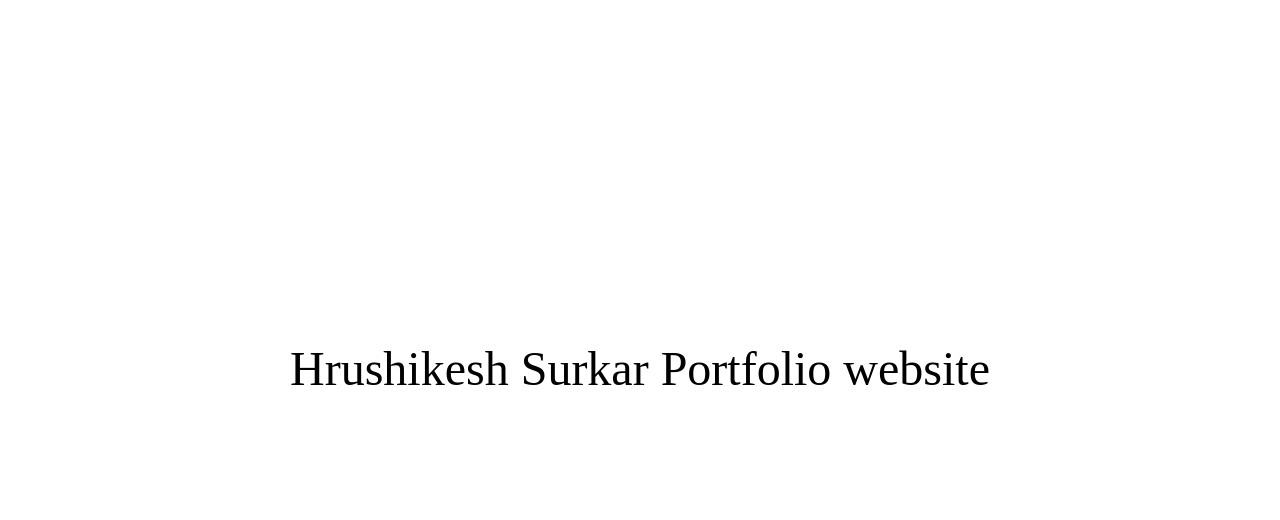
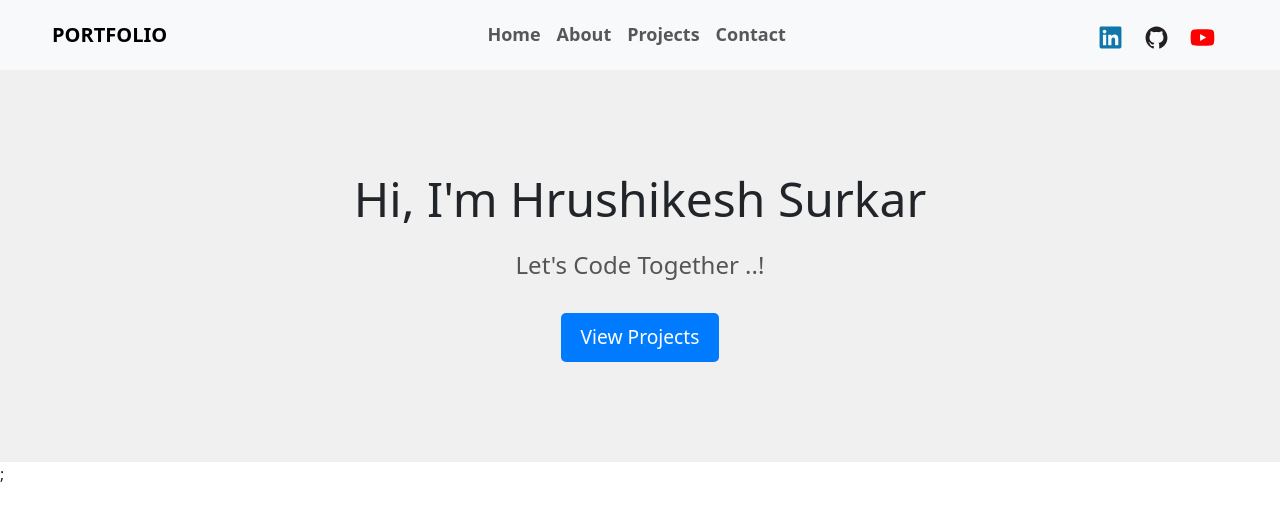
Before and after one commit to HrushikeshSurkar/hrushikesh-surkar-portfolio, a React (Create React App) app: page / in a window 1280 px wide. Shown: the top 520 px of the page. Built offline with nearby package versions, Linux system fonts and the light colour scheme.

Commit message:
navbar.js udpated

```diff
--- a/package.json
+++ b/package.json
@@ -7,8 +7,11 @@
     "@testing-library/jest-dom": "^5.17.0",
     "@testing-library/react": "^13.4.0",
     "@testing-library/user-event": "^13.5.0",
+    "bootstrap": "^5.3.2",
     "react": "^18.2.0",
+    "react-bootstrap": "^2.10.1",
     "react-dom": "^18.2.0",
+    "react-icons": "^5.0.1",
     "react-scripts": "5.0.1",
     "web-vitals": "^2.1.4"
   },
--- a/src/App.js
+++ b/src/App.js
@@ -1,7 +1,7 @@
 import "./App.css";
-
+import MainLayout from "./components/layout/MainLayout";
 function App() {
-  return <div className="heading">Hrushikesh Surkar Portfolio website </div>;
+  return <MainLayout />;
 }
 
 export default App;
--- a/src/components/layout/MainLayout.js
+++ b/src/components/layout/MainLayout.js
@@ -1,7 +1,13 @@
 import React from "react";
-
+import Home from "../../pages/Home";
+import NavbarComponent from "../../pages/Navbar";
 const MainLayout = () => {
-  return <div>MainLayout Component works</div>;
+  return (
+    <main>
+      <NavbarComponent />
+      <Home />;
+    </main>
+  );
 };
 
 export default MainLayout;
--- a/src/index.js
+++ b/src/index.js
@@ -3,6 +3,7 @@ import ReactDOM from "react-dom/client";
 
 import App from "./App";
 import reportWebVitals from "./reportWebVitals";
+import "bootstrap/dist/css/bootstrap.min.css";
 
 const root = ReactDOM.createRoot(document.getElementById("root"));
 root.render(
--- a/src/pages/Home.js
+++ b/src/pages/Home.js
@@ -1,7 +1,28 @@
 import React from "react";
+import About from "./About";
+import "../styles/pages/Home.css";
+const HeroSection = () => {
+  return (
+    <section className="hero">
+      <div className="hero-content">
+        <h1>Hi, I'm Hrushikesh Surkar</h1>
+        <p>Let's Code Together ..!</p>
+        <button>View Projects</button>
+      </div>
+    </section>
+  );
+};
 
 const Home = () => {
-  return <div>Home Component works</div>;
+  return (
+    <div className="home">
+      {/* Hero Section */}
+      <HeroSection />
+      {/* About Section */}
+      {/* <About /> */}
+      {/* ... other sections (Skills, Projects, Contact) */}
+    </div>
+  );
 };
 
 export default Home;
--- /dev/null
+++ b/src/pages/Navbar.js
@@ -0,0 +1,104 @@
+// NavbarComponent.js
+
+import React, { useState } from "react";
+import { Navbar, Nav, Container } from "react-bootstrap";
+import { IoLogoGithub } from "react-icons/io";
+import { FaLinkedin, FaYoutube } from "react-icons/fa";
+import { GiHamburgerMenu } from "react-icons/gi";
+import "../styles/pages/Navbar.css";
+
+const NavbarComponent = () => {
+  const [isOpen, setIsOpen] = useState(false);
+
+  const toggleMenu = () => {
+    setIsOpen(!isOpen);
+  };
+
+  const navigateToSection = (sectionId) => {
+    const destination = document.getElementById(sectionId);
+    if (destination) {
+      destination.scrollIntoView({ behavior: "smooth" });
+    } else {
+      console.error(`Section with ID ${sectionId} not found`);
+    }
+  };
+
+  return (
+    <Navbar bg="light" variant="light" expand="lg">
+      <Container fluid className="navbar-container">
+        <Navbar.Brand href="#home" className="logo">
+          PORTFOLIO
+        </Navbar.Brand>
+        <Navbar.Toggle aria-controls="basic-navbar-nav">
+          <GiHamburgerMenu className="hamburger-menu" onClick={toggleMenu} />
+        </Navbar.Toggle>
+        <Navbar.Collapse id="basic-navbar-nav" className="justify-content-end">
+          <Nav className={`mx-auto main-menu ${isOpen ? "show" : ""}`}>
+            <Nav.Link
+              href="#home"
+              className="nav-link"
+              onClick={() => {
+                toggleMenu();
+                navigateToSection("home");
+              }}
+            >
+              Home
+            </Nav.Link>
+            <Nav.Link
+              href="#about"
+              className="nav-link"
+              onClick={() => {
+                toggleMenu();
+                navigateToSection("about");
+              }}
+            >
+              About
+            </Nav.Link>
+            <Nav.Link
+              href="#projects"
+              className="nav-link"
+              onClick={() => {
+                toggleMenu();
+                navigateToSection("projects");
+              }}
+            >
+              Projects
+            </Nav.Link>
+            <Nav.Link
+              href="#contact"
+              className="nav-link"
+              onClick={() => {
+                toggleMenu();
+                navigateToSection("contact");
+              }}
+            >
+              Contact
+            </Nav.Link>
+          </Nav>
+          <Nav className="social-links mobile-social-links">
+            <Nav.Link
+              href="https://www.linkedin.com/in/hrushikesh-surkar-0055611b6/"
+              className="nav-link"
+            >
+              <FaLinkedin color="#0e76a8" />
+            </Nav.Link>
+            <Nav.Link
+              href="https://github.com/HrushikeshSurkar"
+              className="nav-link"
+            >
+              <IoLogoGithub color="#211F1F" />
+            </Nav.Link>
+            <Nav.Link
+              href="https://www.youtube.com/channel/UCZItHElmS_X6l7yIWgNKHTg"
+              className="nav-link"
+            >
+              <FaYoutube color="#FF0000" />
+            </Nav.Link>
+          </Nav>
+        </Navbar.Collapse>
+      </Container>
+    </Navbar>
+  );
+};
+
+export default NavbarComponent;
--- a/src/styles/pages/Home.css
+++ b/src/styles/pages/Home.css
@@ -0,0 +1,69 @@
+/* App.css */
+
+body {
+  font-family: Arial, sans-serif;
+  margin: 0;
+  padding: 0;
+}
+
+/* MainLayout.css */
+
+/* No specific styles needed for MainLayout */
+
+/* Home.css */
+
+.home {
+  text-align: center;
+}
+
+.hero {
+  background-color: #f0f0f0;
+  padding: 100px 0;
+}
+
+.hero-content {
+  max-width: 800px;
+  margin: 0 auto;
+}
+
+.hero-content h1 {
+  font-size: 3rem;
+  margin-bottom: 20px;
+}
+
+.hero-content p {
+  font-size: 1.5rem;
+  color: #555;
+  margin-bottom: 30px;
+}
+
+.hero-content button {
+  background-color: #007bff;
+  color: #fff;
+  padding: 10px 20px;
+  font-size: 1.2rem;
+  border: none;
+  border-radius: 5px;
+  cursor: pointer;
+  transition: background-color 0.3s ease;
+}
+
+.hero-content button:hover {
+  background-color: #0056b3;
+}
+
+.about {
+  padding: 50px 0;
+}
+
+.about h2 {
+  font-size: 2.5rem;
+  margin-bottom: 20px;
+}
+
+.about p {
+  font-size: 1.2rem;
+  color: #555;
+}
+
+/* Add more styles for other sections as needed */
--- /dev/null
+++ b/src/styles/pages/Navbar.css
@@ -0,0 +1,72 @@
+/* Navbar.css */
+
+.navbar-container {
+  max-width: 1200px;
+  margin: 0 auto;
+}
+
+.nav-link {
+  padding: 0.5rem 1rem;
+  text-decoration: none;
+  color: #333;
+  font-size: 16px;
+  text-align: center;
+  transition: background-color 0.2s ease-in-out;
+}
+
+.nav-link:hover {
+  background-color: #f2f2f2;
+}
+
+.nav-link svg {
+  margin-right: 5px;
+}
+
+.hamburger-menu {
+  display: none;
+  border: none;
+  background-color: transparent;
+  cursor: pointer;
+}
+
+@media (max-width: 768px) {
+  .container {
+    flex-direction: column;
+  }
+  .nav-link {
+    font-size: 14px;
+  }
+  .hamburger-menu {
+    display: block;
+  }
+}
+
+@media (max-width: 480px) {
+  .nav-link {
+    padding: 0.25rem 0.5rem;
+  }
+}
+
+.logo {
+  font-size: x-large;
+  font-weight: 900;
+}
+
+.social-links {
+  font-size: 25px;
+}
+
+.main-menu {
+  font-weight: 700;
+  font-size: large;
+}
+
+.custom-logo {
+  font-size: 25px;
+  font-weight: 900;
+}
+.mobile-social-links {
+  display: flex;
+  flex-direction: column;
+  justify-content: center;
+}
```
Also changed, not shown: 1 other file (tests, documents, lock files or other folders).
